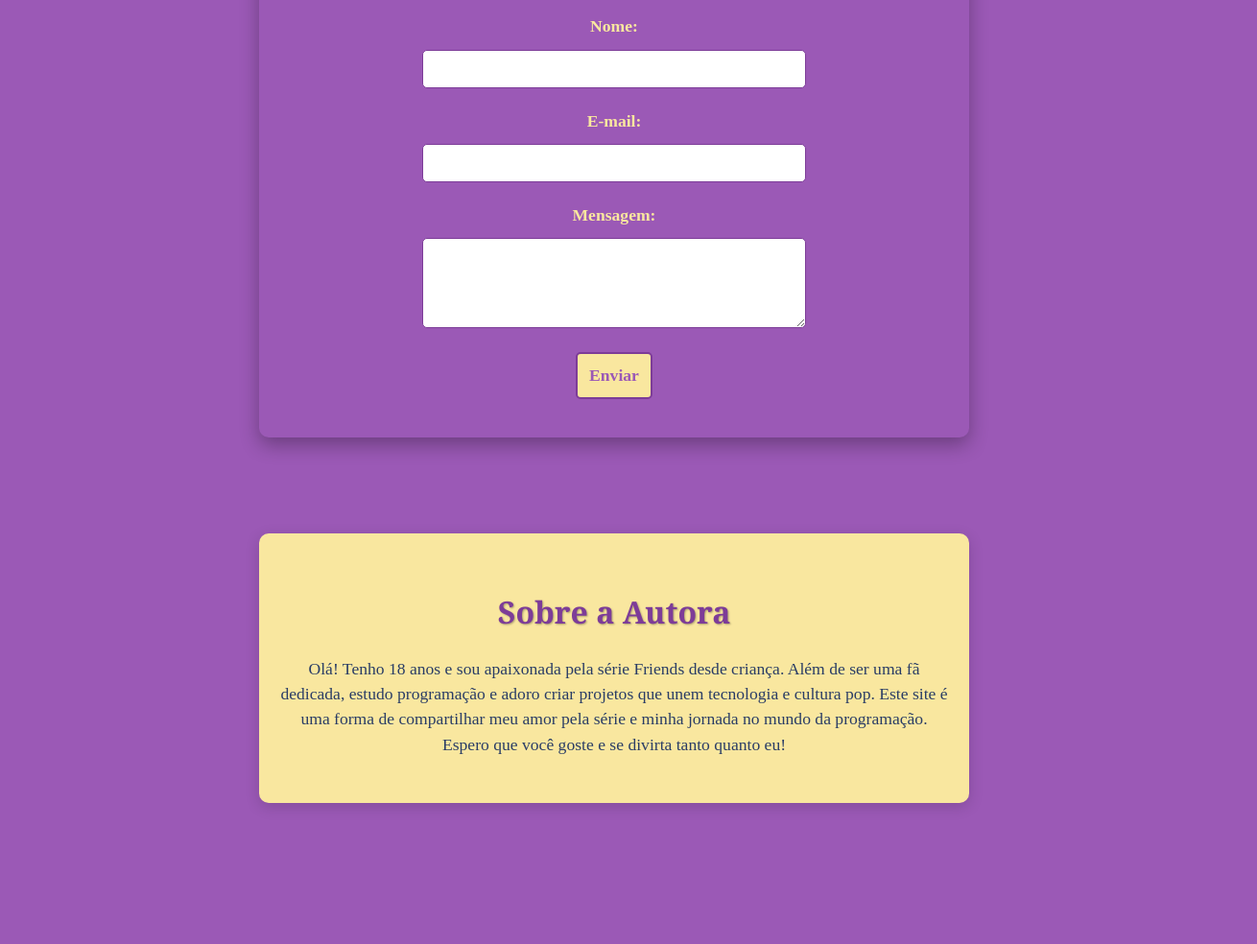
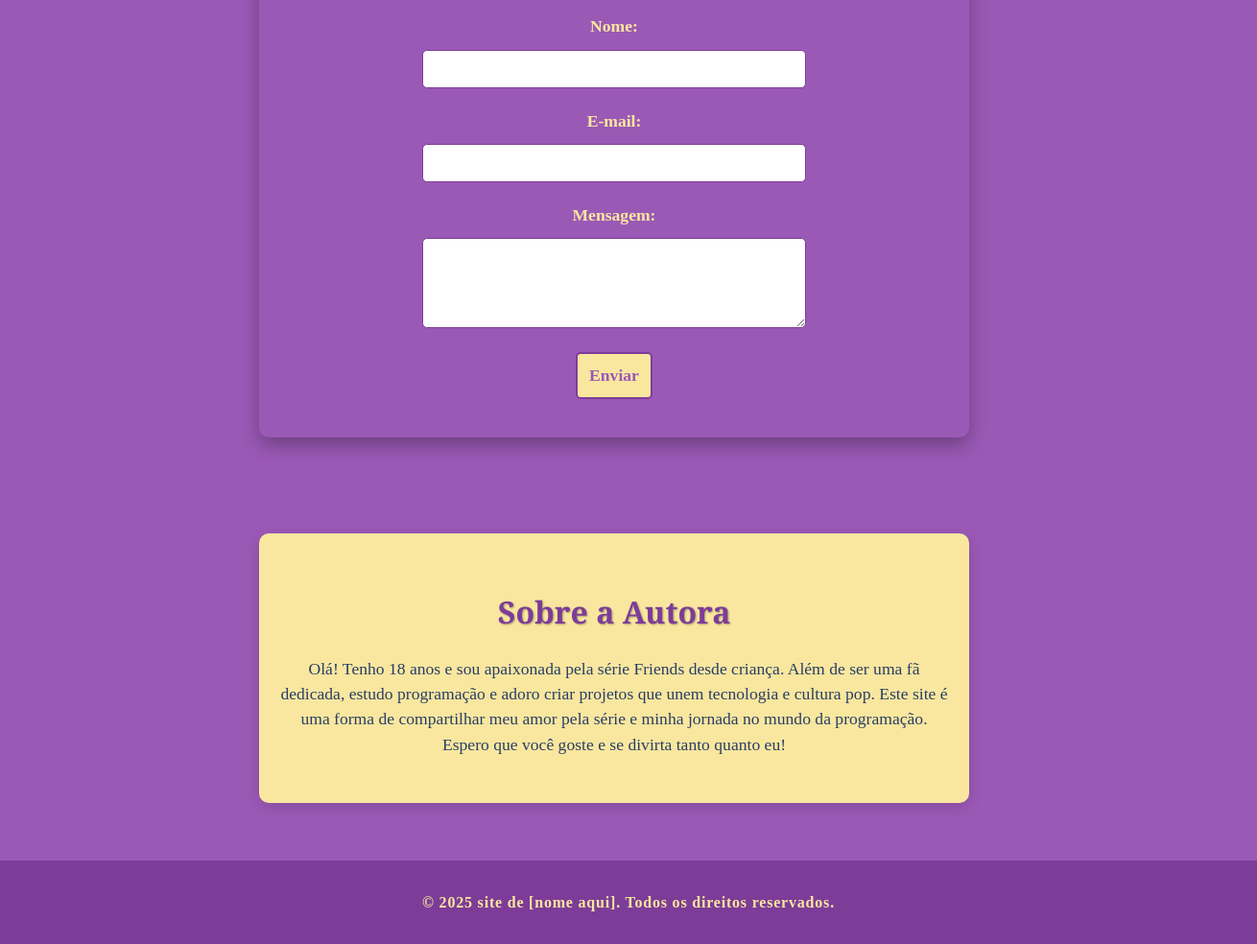
Before and after one commit to analara22031-a11y/Index.html, a plain HTML site: page index.html in a window 1280 px wide. Shown: the part 3345-4329 px from the top of the page at 96% size, 1310 px wide, since content can reach past the window. Before the commit the page ends 4242 px from the top, so only its background shows below. Drawn offline with Linux system fonts and the light colour scheme.

Commit message:
index.html

```diff
--- a/index.html
+++ b/index.html
@@ -448,3 +448,10 @@
       Olá! Tenho 18 anos e sou apaixonada pela série Friends desde criança. Além de ser uma fã dedicada, estudo programação e adoro criar projetos que unem tecnologia e cultura pop. Este site é uma forma de compartilhar meu amor pela série e minha jornada no mundo da programação. Espero que você goste e se divirta tanto quanto eu!
   </p>
 </section>
+
+  <!-- Footer -->
+  <footer>
+    <p>© 2025 site de [nome aqui]. Todos os direitos reservados.</p>
+  </footer>
+</body>
+</html>
```
